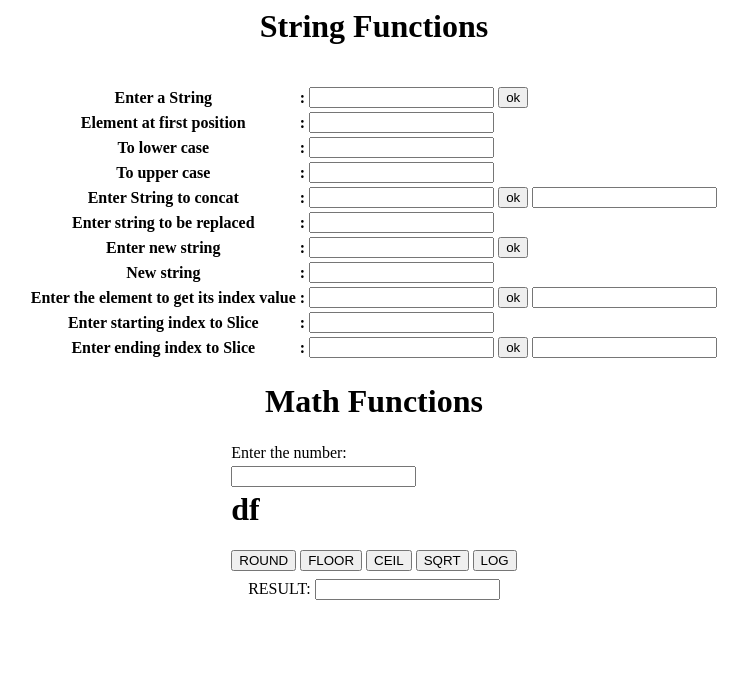
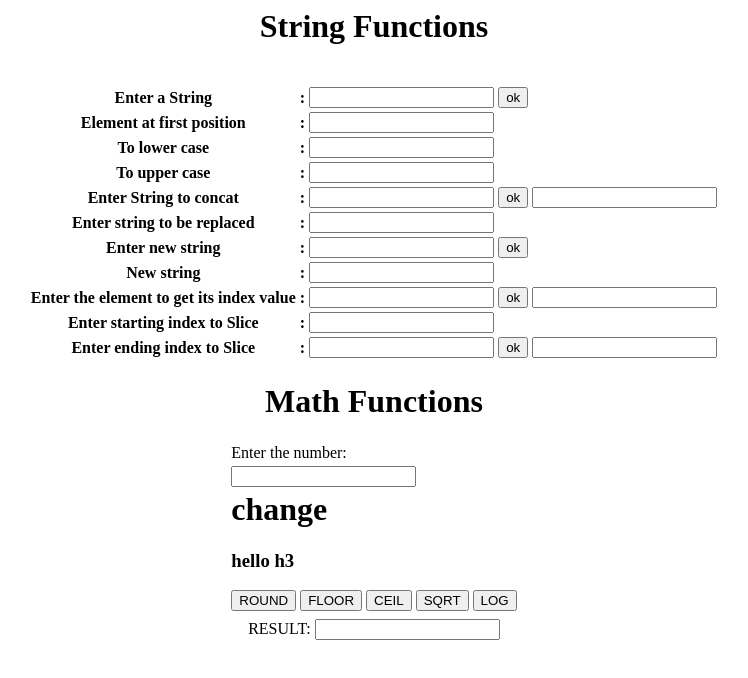
Before and after one commit to Stefi-T/project1, a plain HTML site: page index2.html in a window 1280 px wide. Shown: the whole page, without its empty margins (266-1014 px from the left). Drawn offline with Linux system fonts and the light colour scheme.

Commit message:
h3 added

```diff
--- a/index2.html
+++ b/index2.html
@@ -209,7 +209,8 @@
     <tr><td>Enter the number:</td></tr>
     <tr><td><input id="f1"></td></tr>
     <tr><td>
-        <h1>df</h1>
+        <h1>change</h1>
+        <h3>hello h3</h3>
     <button onclick="round()">ROUND</button>
     <button onclick="floor()">FLOOR</button>
     <button onclick="ceil()">CEIL</button>
```
